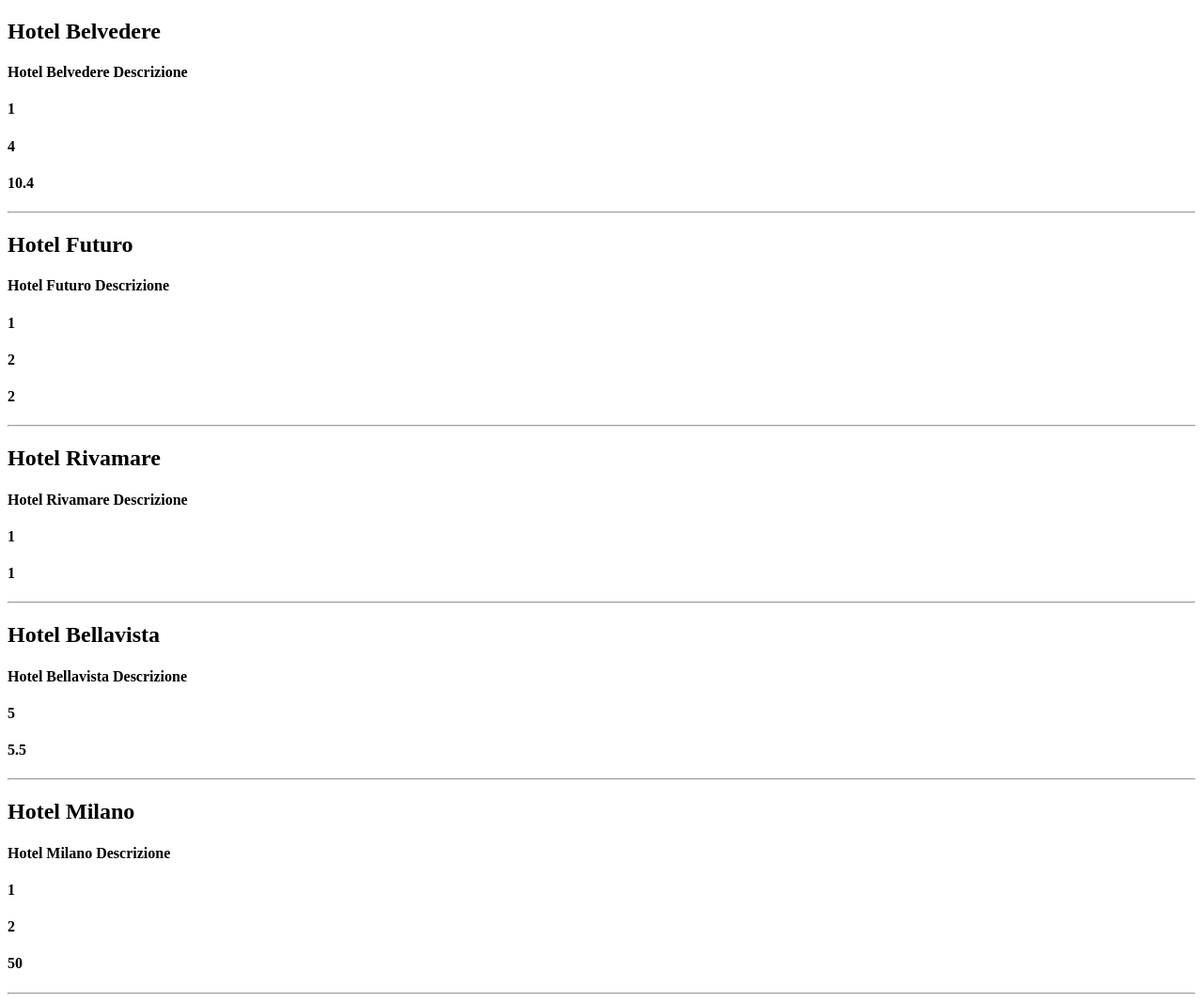
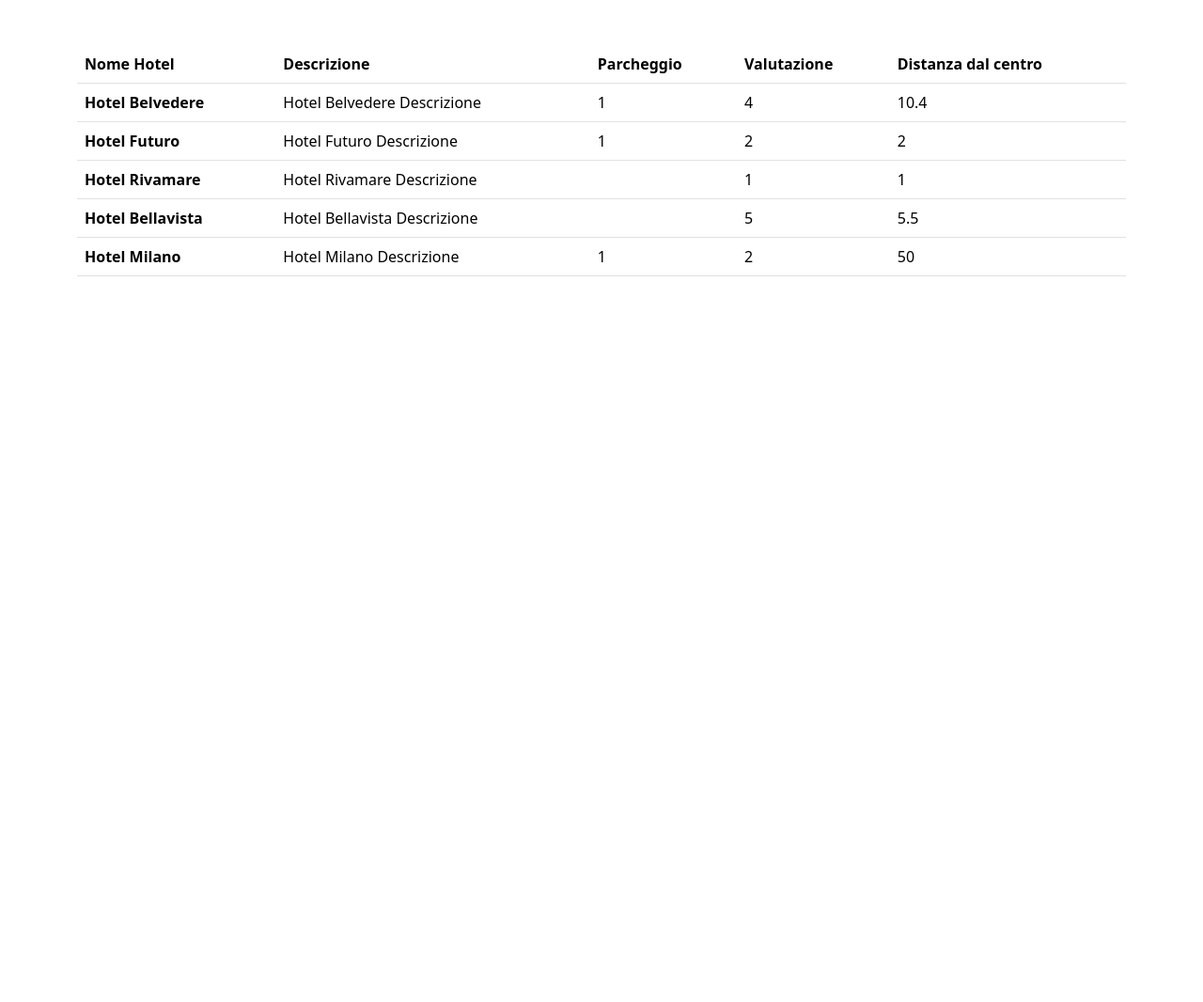
Before and after one commit to MattiaUsai/php-hotel, a PHP site: page / in a window 1280 px wide. Shown: the whole page at 94% size. After the commit the page ends 294 px from the top, so only its background shows below. Run offline with PHP 8.4, Linux system fonts and the light colour scheme.

Commit message:
[UPD] ADDED BOOTSTRAP TABLE

```diff
--- a/index.php
+++ b/index.php
@@ -47,20 +47,36 @@
     <meta charset="UTF-8">
     <meta name="viewport" content="width=device-width, initial-scale=1.0">
     <title>Document</title>
+    <link href="https://cdn.jsdelivr.net/npm/bootstrap@5.3.3/dist/css/bootstrap.min.css" rel="stylesheet" integrity="sha384-QWTKZyjpPEjISv5WaRU9OFeRpok6YctnYmDr5pNlyT2bRjXh0JMhjY6hW+ALEwIH" crossorigin="anonymous">
+<script src="https://cdn.jsdelivr.net/npm/bootstrap@5.3.3/dist/js/bootstrap.bundle.min.js" integrity="sha384-YvpcrYf0tY3lHB60NNkmXc5s9fDVZLESaAA55NDzOxhy9GkcIdslK1eN7N6jIeHz" crossorigin="anonymous"></script>
 </head>
 <body>
+    <div class="container-md pt-5">
+    <table class="table">
+  <thead>
+    <tr>
+      <th scope="col">Nome Hotel</th>
+      <th scope="col">Descrizione</th>
+      <th scope="col">Parcheggio</th>
+      <th scope="col">Valutazione</th>
+      <th scope="col">Distanza dal centro</th>
+    </tr>
+  </thead>
+  <tbody>
     <?php foreach($hotels as $hotel) {?>
-        <h2> <?php echo $hotel['name'];?> </h2>
-        <h4> <?php echo $hotel['description'];?> </h4>
-        <h4> <?php echo $hotel['parking'];?> </h4>
-        <h4> <?php echo $hotel['vote'];?> </h4>
-        <h4> <?php echo $hotel['distance_to_center'];?> </h4>
-        <hr>
 
 
-
+    <tr>
+      <th scope="row"><?php echo $hotel['name'];?></th>
+      <td><?php echo $hotel['description'];?></td>
+      <td><?php echo $hotel['parking'];?> </td>
+      <td><?php echo $hotel['vote'];?></td>
+      <td><?php echo $hotel['distance_to_center'];?></td>
+    </tr>
 
     <?php } ?>
-
+    </tbody>
+</table>
+    </div>
 </body>
 </html>
```
